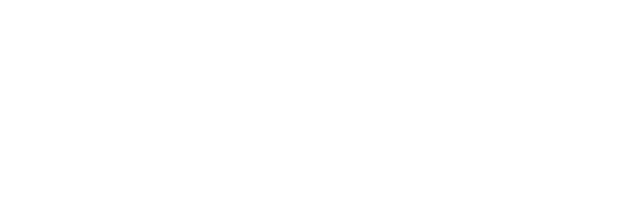
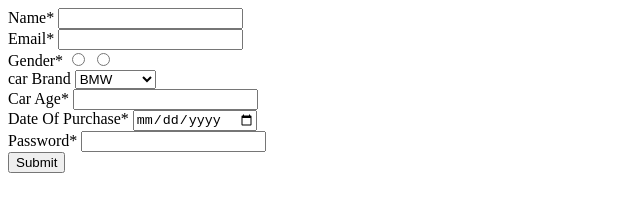
Before and after one commit to acciojob/car-insurance-form-DeepikaChauhan2403, a website: page main.html in a window 1280 px wide. Shown: the whole page, without its empty margins (0-640 px from the left). Drawn offline with Linux system fonts and the light colour scheme.

Commit message:
created a submission

```diff
--- a/main.html
+++ b/main.html
@@ -8,6 +8,43 @@
 
 <body>
 	<!-- the entire body must be written by student -->
+
+	<form method = "post">
+		<div>
+			<label for="name">Name*</label>
+			<input type="text" id="name" required>
+		</div>
+		<div>
+			<label for="email">Email*</label>
+			<input type="email" id="email" required>
+		</div>
+		<div>
+			<label>Gender*</label>
+			<input type="radio" value="male" name="gender" required>
+			<input type="radio" name="gender" required>
+		</div>
+		<div>
+			<label for="laptop">car Brand</label>
+			<select id="laptop">
+				<option>BMW</option>
+				<option>Audi</option>
+				<option>Mercedez</option>
+			</select>
+		</div>
+		<div>
+			<label for="carage">Car Age*</label>
+			<input type="number" id="carage" required>
+		</div>
+		<div>
+			<label for="dop">Date Of Purchase*</label>
+			<input type="date" id="dop" required>
+		</div>
+		<div>
+			<label for="password">Password*</label>
+			<input type="password" id="password" required>
+		</div>
+		<button type="submit">Submit</button>
+	</form>
     <script type="text/javascript" src="./script.js">
 </script>
 
```
